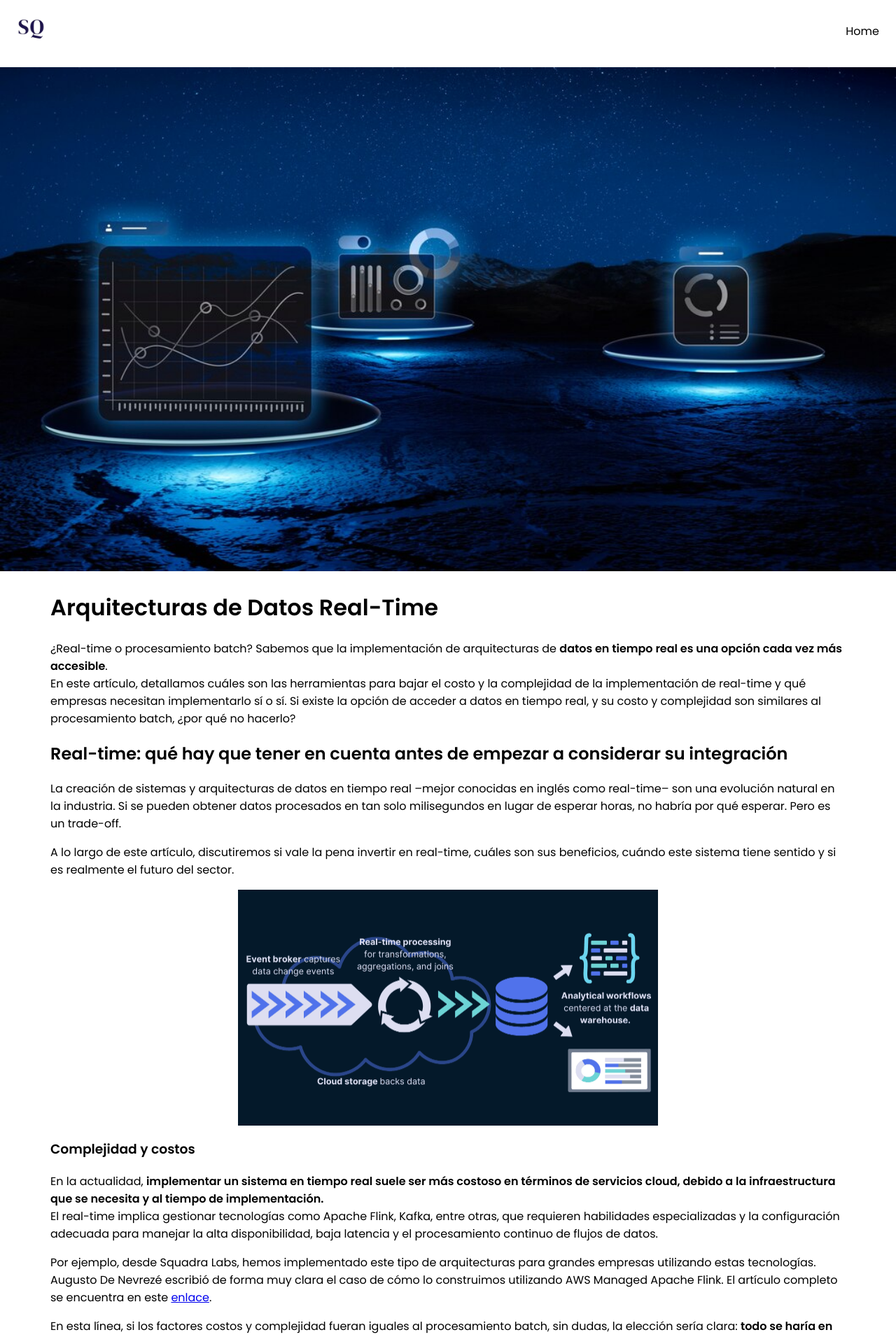
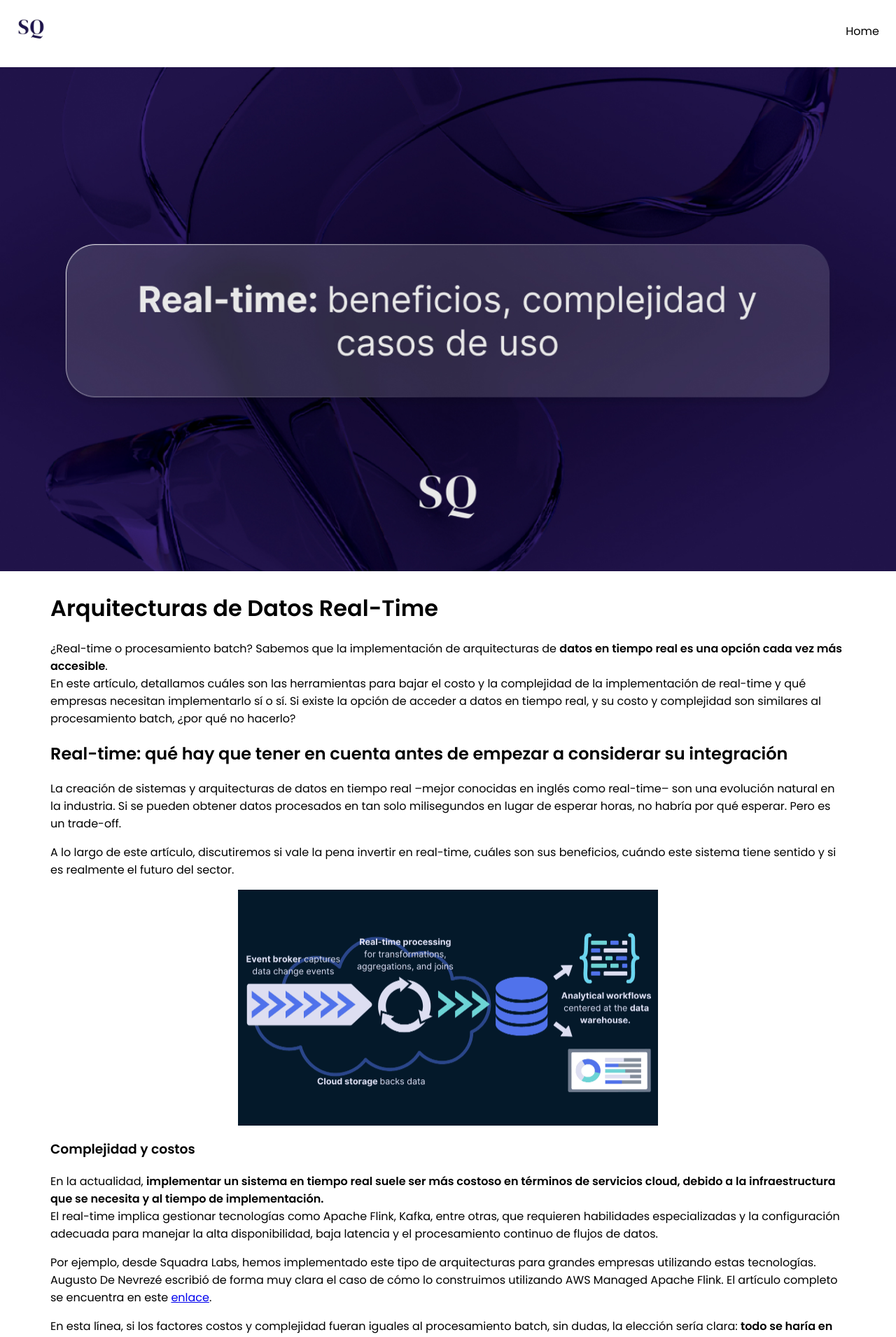
Before and after one commit to squadralabs/squadralabs.github.io, a Jekyll site: the page built from _posts/2024-10-22-real-time-data-streaming.md, in a window 1280 px wide. Shown: the top 1910 px of the page at 70% size. Built offline with Jekyll 4.4.1, drawn with Linux system fonts in a browser that asks for light colours.

Commit message:
Update 2024-10-22-real-time-data-streaming.md

```diff
--- a/_posts/2024-10-22-real-time-data-streaming.md
+++ b/_posts/2024-10-22-real-time-data-streaming.md
@@ -2,7 +2,7 @@
 layout: default
 title: "Arquitecturas de Datos Real-Time"
 ---
-<img src="{{ '/assets/img/blog/data_points_technology.jpg' | absolute_url }}" alt="Real Time Data Processing" class="full-width-image">
+<img src="{{ '/assets/img/blog/banner_real_time.jpg' | absolute_url }}" alt="Real Time Data Processing" class="full-width-image">
 
 # Arquitecturas de Datos Real-Time
 
@@ -33,7 +33,7 @@ En resumen, esto depende de la frecuencia del consumo de los datos. No es necesa
 **Es importante destacar que el desarrollo de herramientas y plataformas modernas ha facilitado enormemente la implementación de arquitecturas en tiempo real. Servicios como Kafka, Flink y soluciones cloud en AWS o Google Cloud han reducido las barreras de entrada. Por ejemplo, al integrar Apache Flink con Kafka y PostgreSQL usando Docker Compose, se puede crear un flujo continuo de procesamiento de datos, filtrando y almacenando información de manera eficiente. Este tipo de configuración simplifica la adopción de arquitecturas en streaming, permitiendo a las empresas aprovechar las ventajas sin tener que mantener grandes equipos de infraestructura.**
 **
 
-<img src="{{ '/assets/img/blog/real_time_diagram.png' | absolute_url }}" alt="Real Time Arquitecture Diagram" style="display: block; margin: 0 auto; max-width: 600px; width: 100%; height: auto;">
+<img src="{{ '/assets/img/blog/streaming_arquitecture_sq_2.jpg.png' | absolute_url }}" alt="Real Time Arquitecture Diagram" style="display: block; margin: 0 auto; max-width: 600px; width: 100%; height: auto;">
 
 ## Real-time: cuándo tiene sentido y cuándo no
 
```
